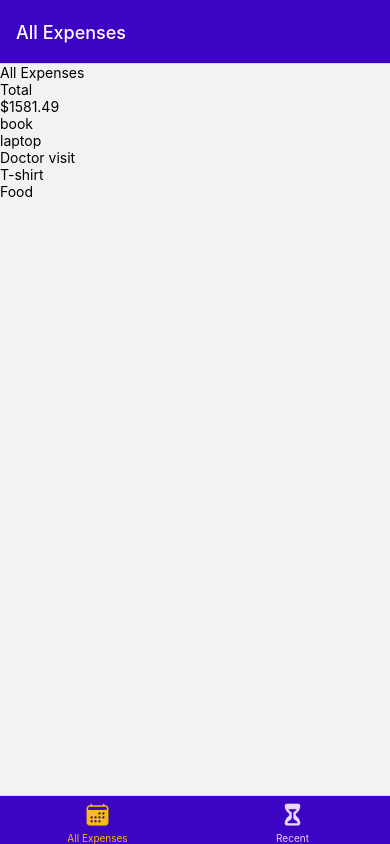
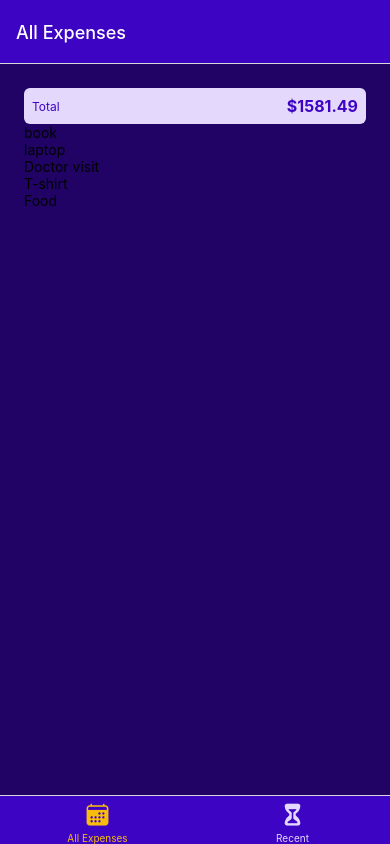
Before and after one commit to mouna-ben-mansour/expense-tracker, a React Native app: screen /AllExpenses in a window 390 px wide. Built offline with nearby package versions, Linux system fonts and the light colour scheme.

Commit message:
expenses summary style

```diff
--- a/components/ExpensesOutput/ExpensesOutput.js
+++ b/components/ExpensesOutput/ExpensesOutput.js
@@ -1,6 +1,7 @@
 import ExpensesList from "./ExpensesList";
 import ExpensesSummary from "./ExpensesSummary";
-import {View} from "react-native";
+import {StyleSheet, View} from "react-native";
+import {GlobalStyles} from "../../constants/styles";
 
 const DUMMY_EXPENSES = [
     {
@@ -36,10 +37,19 @@
 ]
 function ExpensesOutput({expenses, expensesPeriodName}) {
     return(
-        <View>
+        <View style={styles.container}>
             <ExpensesSummary expenses={DUMMY_EXPENSES} periodName={expensesPeriodName}/>
             <ExpensesList expenses={DUMMY_EXPENSES}/>
         </View>
     )
 }
 export default ExpensesOutput;
+
+const styles = StyleSheet.create({
+    container: {
+        padding: 24,
+        backgroundColor: GlobalStyles.colors.primary800,
+        flex: 1
+    },
+
+})
--- a/components/ExpensesOutput/ExpensesSummary.js
+++ b/components/ExpensesOutput/ExpensesSummary.js
@@ -1,14 +1,35 @@
-import {Text, View} from "react-native";
+import {Text, View, StyleSheet} from "react-native";
+import {GlobalStyles} from "../../constants/styles";
 
 function ExpensesSummary({ expenses,periodName }) {
     const expensesSum = expenses.reduce((sum,expense)=>{
         return sum + expense.amount
     }, 0);
     return(
-        <View>
-            <Text>{periodName}</Text>
-            <Text>${expensesSum.toFixed(2)}</Text>
+        <View style={styles.container}>
+            <Text style={styles.period}>{periodName}</Text>
+            <Text style={styles.sum}>${expensesSum.toFixed(2)}</Text>
         </View>
     )
 }
 export default ExpensesSummary;
+
+const styles = StyleSheet.create({
+    container: {
+        padding: 8,
+        backgroundColor: GlobalStyles.colors.primary50,
+        borderRadius: 6,
+        flexDirection: 'row',
+        justifyContent: 'space-between',
+        alignItems: 'center'
+    },
+    period: {
+        fontSize: 12,
+        color: GlobalStyles.colors.primary500
+    },
+    sum: {
+        fontSize: 16,
+        fontWeight: 'bold',
+        color: GlobalStyles.colors.primary500
+    }
+})
--- a/package.json
+++ b/package.json
@@ -22,6 +22,7 @@
     "react-native-vector-icons": "^10.0.0",
     "react-native-web": "~0.19.6",
     "react-native-gesture-handler": "~2.12.0"
+
   },
   "devDependencies": {
     "@babel/core": "^7.12.9"
--- a/screens/AllExpensesScreen.js
+++ b/screens/AllExpensesScreen.js
@@ -5,7 +5,6 @@
 function AllExpensesScreen() {
     return (
         <View style={styles.container}>
-            <Text>All Expenses</Text>
             <ExpensesOutput expensesPeriodName="Total"/>
         </View>
     )
```
